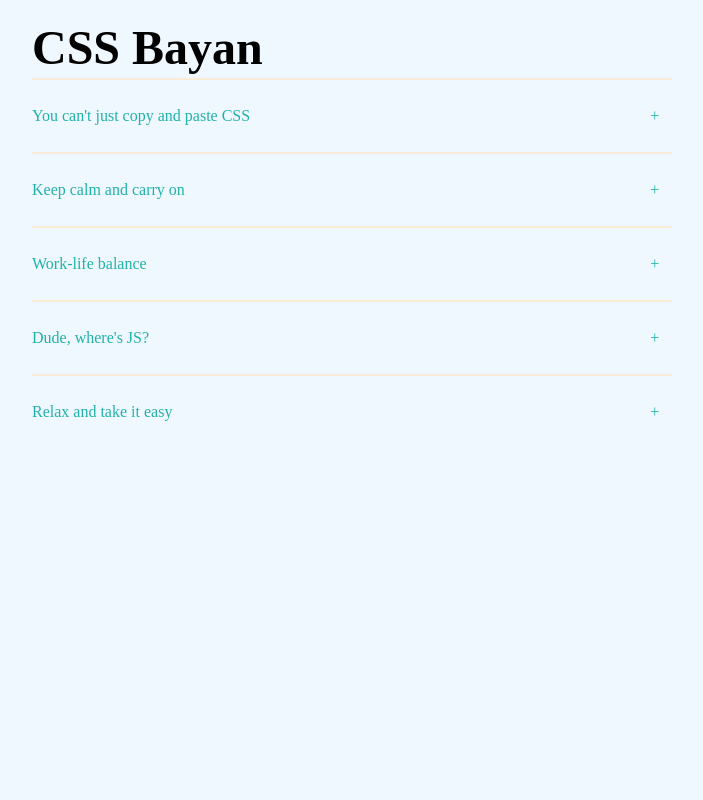
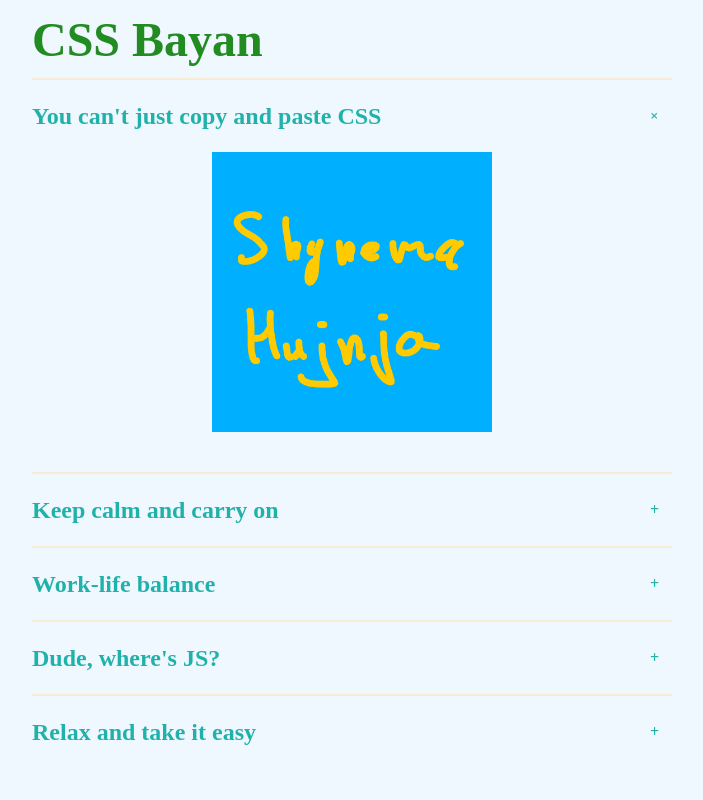
Before and after one commit to GoodValts/cssBayan, a plain HTML site: page cssBayan/index.html in a window 1280 px wide. Shown: the whole page, without its empty margins (288-991 px from the left). Drawn offline with Linux system fonts and the light colour scheme; a web font is replaced by a local one.

Commit message:
fix: first accord opened (11 мар 2023 г. 13:22:59)

```diff
--- a/cssBayan/index.html
+++ b/cssBayan/index.html
@@ -15,9 +15,9 @@
         <h1 class="header">CSS Bayan</h1>
         <section class="accordion">
             <div class="bayan_block 1">
-                <input id="accord-1" name="accordion" type="radio">
+                <input id="accord-1" name="accordion" type="radio" checked="checked">
                 <label for="accord-1" class="acord__container">
-                    <a>You can't just copy and paste CSS</a>
+                    <a class="accord_text">You can't just copy and paste CSS</a>
                     <legend class="open-close">&#43</legend>
                 </label>
                 <article><img class="img" src="assets/shH.png" alt="mem1"></img></article>
@@ -25,7 +25,7 @@
             <div class="bayan_block 2">
                 <input id="accord-2" name="accordion" type="radio">
                 <label for="accord-2">
-                    <a>Keep calm and carry on</a>
+                    <a class="accord_text">Keep calm and carry on</a>
                     <legend class="open-close">&#43</legend>
                 </label>
                 <article><img class="img" src="assets/shH.png" alt="mem2"></img></article>
@@ -33,7 +33,7 @@
             <div class="bayan_block 3">
                 <input id="accord-3" name="accordion" type="radio">
                 <label for="accord-3">
-                    <a>Work-life balance</a>
+                    <a class="accord_text">Work-life balance</a>
                     <legend class="open-close">&#43</legend>
                 </label>
                 <article><img class="img" src="assets/shH.png" alt="mem3"></img></article>
@@ -41,7 +41,7 @@
             <div class="bayan_block 4">
                 <input id="accord-4" name="accordion" type="radio">
                 <label for="accord-4">
-                    <a>Dude, where's JS?</a>
+                    <a class="accord_text">Dude, where's JS?</a>
                     <legend class="open-close">&#43</legend>
                 </label>
                 <article><img class="img" src="assets/shH.png" alt="mem4"></img></article>
@@ -49,7 +49,7 @@
             <div class="bayan_block 5">
                 <input id="accord-5" name="accordion" type="radio">
                 <label for="accord-5">
-                    <a>Relax and take it easy</a>
+                    <a class="accord_text">Relax and take it easy</a>
                     <legend class="open-close">&#43</legend>
                 </label>
                 <article><img class="img" src="assets/shH.png" alt="mem5"></img></article>
--- a/cssBayan/style.css
+++ b/cssBayan/style.css
@@ -27,7 +27,8 @@ html {
     font-style: normal;
     font-weight: 700;
     font-size: 3rem;
-    line-height: 6rem;
+    line-height: 10vh;
+    color: #228B22;
 }
 
 .accordion{
@@ -81,7 +82,6 @@ html {
 .accordion input:checked ~ article{
     width: auto;
     height: 40vh;
-    background-color: #228B22;
 }
 
 .acord__container{
@@ -96,9 +96,22 @@ html {
     margin-right: 1vw;
     margin-left: auto;
     width: auto;
-    /*-moz-transform: rotate(-45deg); -webkit-transform: rotate(-45deg); -o-transform: rotate(-45deg); -ms-transform: rotate(-45deg); transform: rotate(-45deg);*/
+
+    font-family: 'Inika';
+    font-style: normal;
+    font-weight: 700;
+    font-size: 1rem;
+    line-height: 0rem;
 }
 
 .accordion input:checked ~ label legend{
-    -moz-transform: rotate(-45deg); -webkit-transform: rotate(-45deg); -o-transform: rotate(-45deg); -ms-transform: rotate(-45deg); transform: rotate(-45deg);
+    transform: rotate(-45deg);
 }
+
+.accord_text{
+    font-family: 'Inika';
+    font-style: normal;
+    font-weight: 700;
+    font-size: 1.5rem;
+    line-height: 9vh;
+}
```
